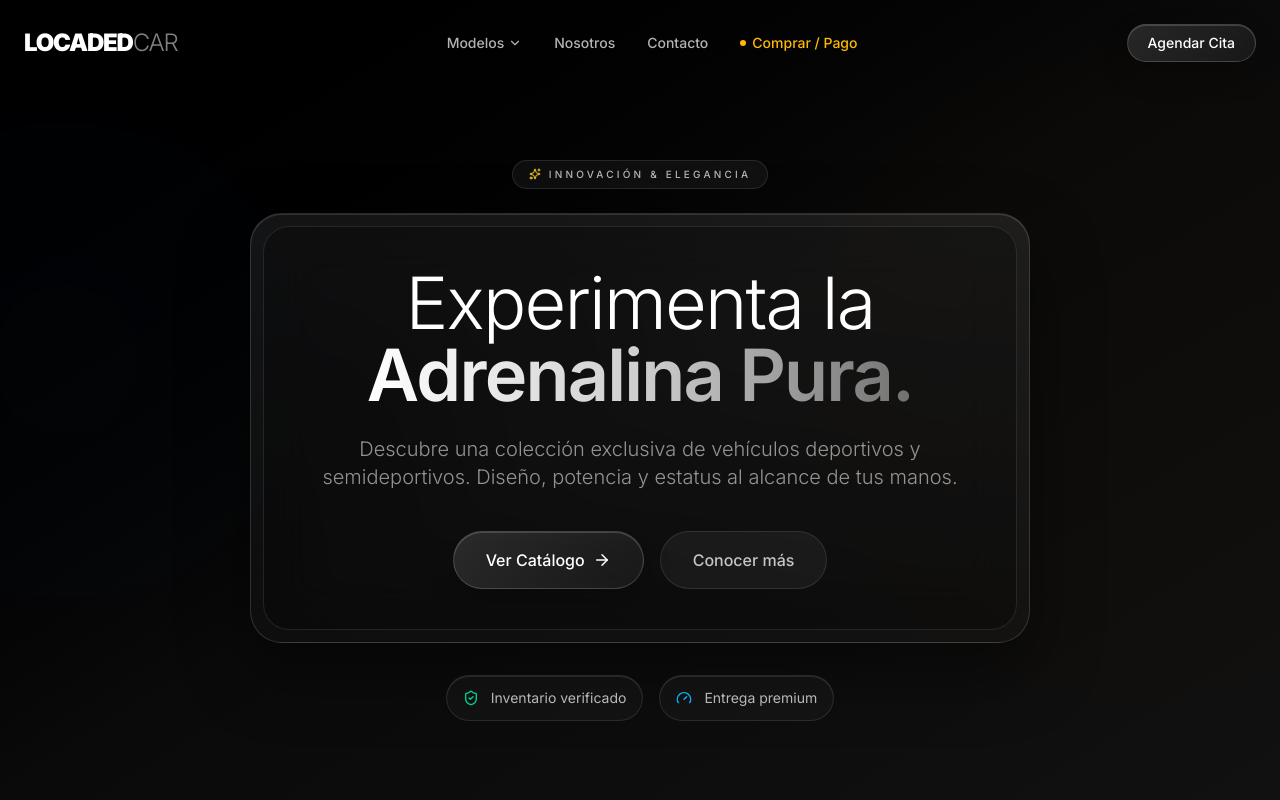
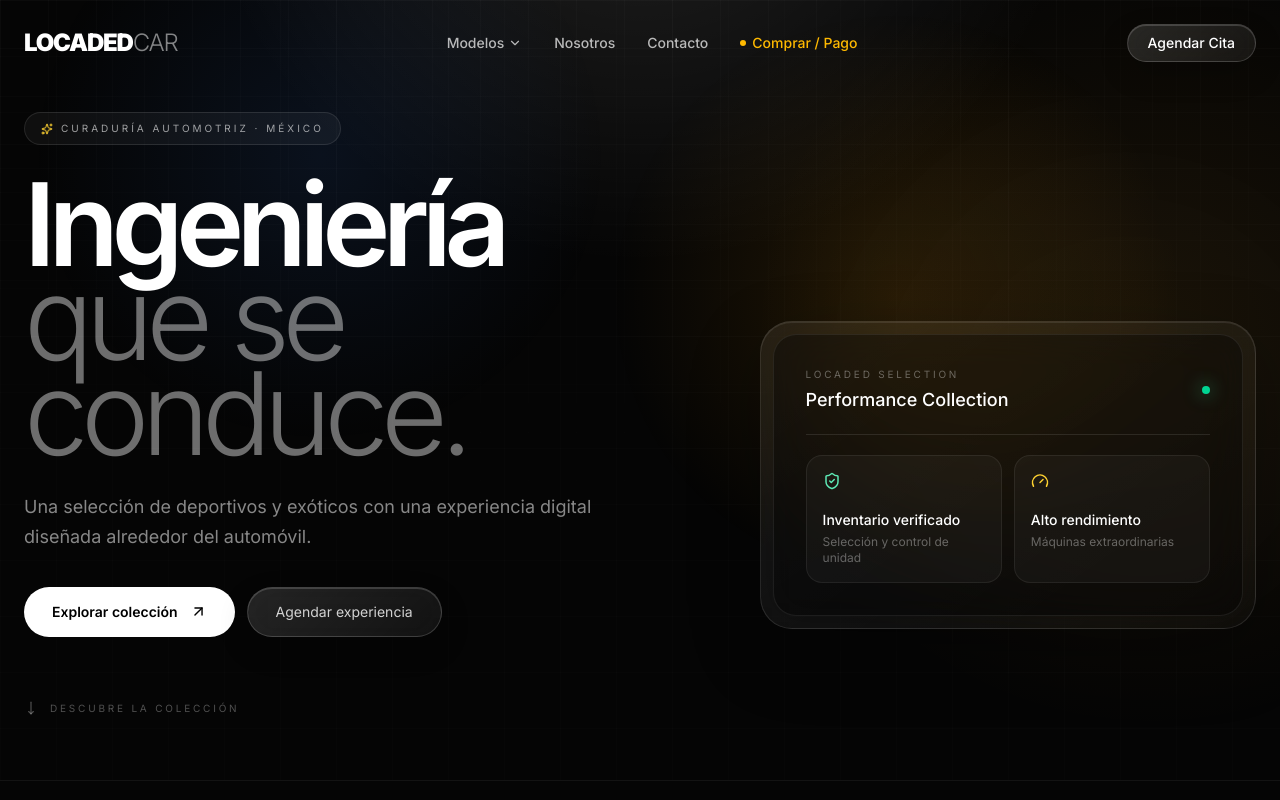
Before and after one commit to YvnPretty/LocadedCar, a Next.js app: page / in a window 1280 px wide. Shown: the top 800 px of the page. Built offline with nearby package versions, Linux system fonts and the light colour scheme; no server answers; the database is empty.

Commit message:
style: redesign landing hero

```diff
--- a/src/components/Hero.tsx
+++ b/src/components/Hero.tsx
@@ -2,99 +2,56 @@
 
 import Link from "next/link";
 import { motion } from "framer-motion";
-import { ArrowRight, ShieldCheck, Gauge, Sparkles } from "lucide-react";
+import { ArrowUpRight, ShieldCheck, Gauge, Sparkles, MoveDown } from "lucide-react";
 
 export default function Hero() {
   return (
-    <div className="relative min-h-screen flex items-center justify-center overflow-hidden">
-      <div className="absolute inset-0 z-0">
-        <div className="absolute inset-0 bg-gradient-to-br from-black via-[#0a0a0a] to-[#111111]" />
+    <section className="relative min-h-[94vh] flex items-center overflow-hidden border-b border-white/[0.06]">
+      <div className="absolute inset-0 premium-grid opacity-50" />
+      <div className="absolute inset-0 bg-[radial-gradient(circle_at_70%_38%,rgba(245,158,11,0.12),transparent_28%),radial-gradient(circle_at_25%_20%,rgba(59,130,246,0.10),transparent_25%)]" />
+      <motion.div animate={{ opacity:[.2,.45,.2], scale:[1,1.08,1] }} transition={{duration:9,repeat:Infinity}} className="absolute right-[-8%] top-[18%] h-[32rem] w-[32rem] rounded-full bg-white/[0.035] blur-3xl" />
 
-        <motion.div
-          animate={{ scale: [1, 1.2, 1], opacity: [0.1, 0.22, 0.1] }}
-          transition={{ duration: 8, repeat: Infinity, ease: "easeInOut" }}
-          className="absolute top-1/4 -left-24 w-80 h-80 bg-blue-500/20 rounded-full blur-[120px]"
-        />
-        <motion.div
-          animate={{ scale: [1, 1.4, 1], opacity: [0.05, 0.16, 0.05] }}
-          transition={{ duration: 10, repeat: Infinity, ease: "easeInOut", delay: 2 }}
-          className="absolute bottom-1/4 -right-20 w-[28rem] h-[28rem] bg-orange-500/10 rounded-full blur-[150px]"
-        />
-      </div>
+      <div className="relative z-10 max-w-7xl mx-auto w-full px-6 pt-28 pb-16">
+        <div className="grid lg:grid-cols-[1.15fr_.85fr] gap-12 lg:gap-16 items-end">
+          <div>
+            <motion.div initial={{opacity:0,y:18}} animate={{opacity:1,y:0}} transition={{duration:.7}} className="inline-flex items-center gap-2 rounded-full border border-white/10 bg-white/[0.045] px-4 py-2 text-[10px] uppercase tracking-[.3em] text-white/60 mb-8">
+              <Sparkles size={12} className="text-amber-300" /> Curaduría automotriz · México
+            </motion.div>
 
-      <div className="relative z-10 text-center px-6 max-w-6xl mx-auto mt-20">
-        <motion.div
-          initial={{ opacity: 0, y: 30 }}
-          animate={{ opacity: 1, y: 0 }}
-          transition={{ duration: 1, ease: "easeOut" }}
-        >
-          <span className="inline-flex items-center gap-2 py-1.5 px-4 rounded-full border border-white/10 bg-white/5 backdrop-blur-md text-[10px] font-medium tracking-[0.32em] text-white/70 mb-6 uppercase">
-            <Sparkles size={12} className="text-amber-300" />
-            innovación & elegancia
-          </span>
-        </motion.div>
-
-        <motion.div
-          initial={{ opacity: 0, y: 30 }}
-          animate={{ opacity: 1, y: 0 }}
-          transition={{ duration: 1, ease: "easeOut", delay: 0.1 }}
-          className="mx-auto mb-8 w-full max-w-5xl iphone-shell rounded-[32px] p-3 shadow-[0_30px_80px_rgba(0,0,0,0.45)]"
-        >
-          <div className="rounded-[26px] border border-white/10 bg-black/25 p-6 md:p-10 backdrop-blur-xl">
-            <motion.h1
-              initial={{ opacity: 0, y: 40 }}
-              animate={{ opacity: 1, y: 0 }}
-              transition={{ duration: 1, ease: "easeOut", delay: 0.2 }}
-              className="text-5xl md:text-7xl font-light tracking-tight mb-6"
-            >
-              Experimenta la <br className="hidden md:block" />
-              <span className="font-semibold bg-clip-text text-transparent bg-gradient-to-r from-white via-white/80 to-white/40">
-                Adrenalina Pura.
-              </span>
+            <motion.h1 initial={{opacity:0,y:24}} animate={{opacity:1,y:0}} transition={{duration:.8,delay:.08}} className="text-[clamp(3.7rem,9vw,8.5rem)] leading-[.82] tracking-[-.065em] font-semibold text-white">
+              Ingeniería
+              <span className="block font-light text-white/42">que se conduce.</span>
             </motion.h1>
 
-            <motion.p
-              initial={{ opacity: 0, y: 20 }}
-              animate={{ opacity: 1, y: 0 }}
-              transition={{ duration: 1, ease: "easeOut", delay: 0.4 }}
-              className="text-lg md:text-xl text-white/55 mb-10 font-light max-w-2xl mx-auto"
-            >
-              Descubre una colección exclusiva de vehículos deportivos y semideportivos. Diseño, potencia y estatus al alcance de tus manos.
+            <motion.p initial={{opacity:0,y:18}} animate={{opacity:1,y:0}} transition={{duration:.7,delay:.2}} className="mt-8 max-w-xl text-base md:text-lg leading-relaxed text-white/52">
+              Una selección de deportivos y exóticos con una experiencia digital diseñada alrededor del automóvil.
             </motion.p>
 
-            <motion.div
-              initial={{ opacity: 0, y: 20 }}
-              animate={{ opacity: 1, y: 0 }}
-              transition={{ duration: 1, ease: "easeOut", delay: 0.6 }}
-              className="flex flex-col sm:flex-row items-center justify-center gap-4"
-            >
-              <Link href="/catalogo" className="glass-button w-full sm:w-auto px-8 py-4 rounded-full text-white font-medium flex items-center justify-center gap-2 group">
-                Ver Catálogo
-                <ArrowRight size={18} className="group-hover:translate-x-1 transition-transform" />
+            <motion.div initial={{opacity:0,y:18}} animate={{opacity:1,y:0}} transition={{duration:.7,delay:.3}} className="mt-9 flex flex-col sm:flex-row gap-3">
+              <Link href="/catalogo" className="group inline-flex items-center justify-center gap-3 rounded-full bg-white px-7 py-3.5 text-sm font-semibold text-black transition hover:bg-white/90">
+                Explorar colección <ArrowUpRight size={17} className="transition-transform group-hover:translate-x-0.5 group-hover:-translate-y-0.5" />
               </Link>
-              <Link href="/nosotros" className="w-full sm:w-auto px-8 py-4 rounded-full text-white/75 font-medium hover:text-white transition-colors border border-white/10 bg-white/5">
-                Conocer más
-              </Link>
+              <Link href="/contacto" className="glass-button inline-flex items-center justify-center rounded-full px-7 py-3.5 text-sm text-white/80">Agendar experiencia</Link>
             </motion.div>
           </div>
-        </motion.div>
 
-        <motion.div
-          initial={{ opacity: 0, y: 20 }}
-          animate={{ opacity: 1, y: 0 }}
-          transition={{ duration: 1, ease: "easeOut", delay: 0.8 }}
-          className="mt-4 flex flex-col sm:flex-row items-center justify-center gap-4 text-left sm:text-center"
-        >
-          <div className="flex items-center gap-3 rounded-full border border-white/10 bg-white/[0.03] px-4 py-3 text-white/70 backdrop-blur-sm shadow-[inset_0_1px_0_rgba(255,255,255,0.1)]">
-            <ShieldCheck size={16} className="text-emerald-400" />
-            <span className="text-sm">Inventario verificado</span>
-          </div>
-          <div className="flex items-center gap-3 rounded-full border border-white/10 bg-white/[0.03] px-4 py-3 text-white/70 backdrop-blur-sm shadow-[inset_0_1px_0_rgba(255,255,255,0.1)]">
-            <Gauge size={16} className="text-sky-400" />
-            <span className="text-sm">Entrega premium</span>
-          </div>
-        </motion.div>
+          <motion.div initial={{opacity:0,y:28}} animate={{opacity:1,y:0}} transition={{duration:.9,delay:.18}} className="lg:pb-2">
+            <div className="glass rounded-[2rem] p-3">
+              <div className="rounded-[1.45rem] border border-white/[0.08] bg-black/35 p-6 md:p-8">
+                <div className="flex items-center justify-between border-b border-white/10 pb-5">
+                  <div><p className="text-[10px] uppercase tracking-[.28em] text-white/35">Locaded Selection</p><p className="mt-1 text-lg font-medium">Performance Collection</p></div>
+                  <span className="h-2 w-2 rounded-full bg-emerald-400 shadow-[0_0_18px_rgba(52,211,153,.8)]" />
+                </div>
+                <div className="grid grid-cols-2 gap-3 pt-5">
+                  <div className="rounded-2xl border border-white/[0.07] bg-white/[0.035] p-4"><ShieldCheck size={18} className="text-emerald-300"/><p className="mt-5 text-sm font-medium">Inventario verificado</p><p className="mt-1 text-xs text-white/35">Selección y control de unidad</p></div>
+                  <div className="rounded-2xl border border-white/[0.07] bg-white/[0.035] p-4"><Gauge size={18} className="text-amber-300"/><p className="mt-5 text-sm font-medium">Alto rendimiento</p><p className="mt-1 text-xs text-white/35">Máquinas extraordinarias</p></div>
+                </div>
+              </div>
+            </div>
+          </motion.div>
+        </div>
+        <div className="mt-16 flex items-center gap-3 text-[10px] uppercase tracking-[.28em] text-white/30"><MoveDown size={14}/> Descubre la colección</div>
       </div>
-    </div>
+    </section>
   );
 }
```
